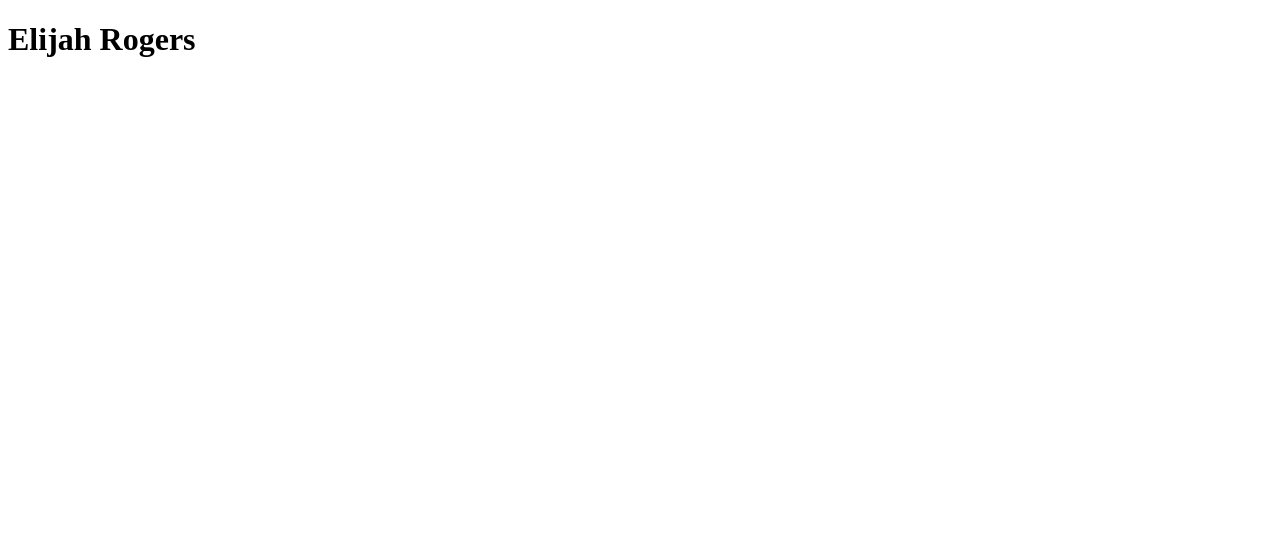
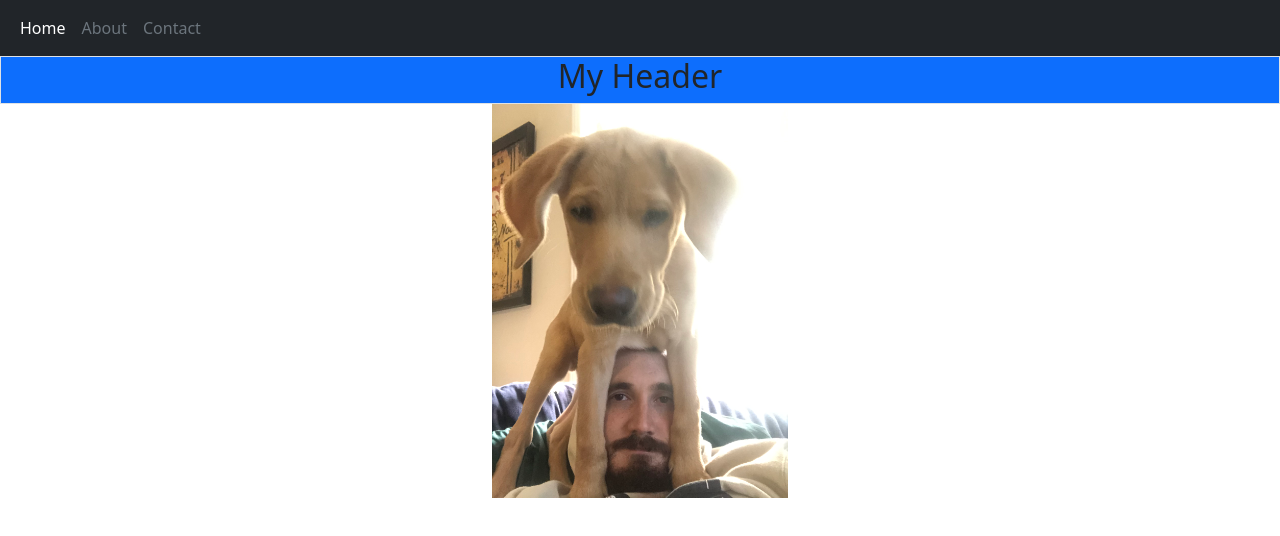
Before and after one commit to Brick636/Brick636.github.io, a plain HTML site: page index.html in a window 1280 px wide. Drawn offline with Linux system fonts and the light colour scheme.

Commit message:
Home Page

```diff
--- a/index.html
+++ b/index.html
@@ -4,9 +4,36 @@
     <meta charset="UTF-8">
     <meta http-equiv="X-UA-Compatible" content="IE=edge">
     <meta name="viewport" content="width=device-width, initial-scale=1.0">
-        <title>git site</title>
+    <title>Home</title>
+    <link href="bootstrap-5.2.1-dist\css\bootstrap.css" rel="stylesheet" type="text/css">
 </head>
 <body>
-        <h1>Elijah Rogers</h1>
+  <nav class="navbar navbar-expand-lg bg-dark">
+    <div class="container-fluid">
+      <button class="navbar-toggler" type="button" data-bs-toggle="collapse" data-bs-target="#navbarNav" aria-controls="navbarNav" aria-expanded="false" aria-label="Toggle navigation">
+        <span class="navbar-toggler-icon"></span>
+      </button>
+      <div class="collapse navbar-collapse" id="navbarNav">
+        <ul class="navbar-nav">
+          <li class="nav-item">
+            <a class="nav-link active text-white" aria-current="page" href="index.html">Home</a>
+          </li>
+          <li class="nav-item">
+            <a class="nav-link text-muted" href="about.html">About</a>
+          </li>
+          <li class="nav-item">
+            <a class="nav-link text-muted" href="contact.html">Contact</a>
+          </li>
+        </ul>
+      </div>
+    </div>
+  </nav>
+  <div class="text-center bg-primary border border-gray">
+    <h2>My Header</h2>
+  </div>
+  <div class="container-fluid w-25 ">
+    <img src="IMG_0570.jpg" class="img-fluid" alt="...">
+  </div>
+  <script src= "bootstrap-5.2.1-dist\js\bootstrap.js"></script>
 </body>
 </html>
```
Also changed, not shown: IMG_0570.jpg (added). Lines whose indentation alone changed are shown as unchanged.
